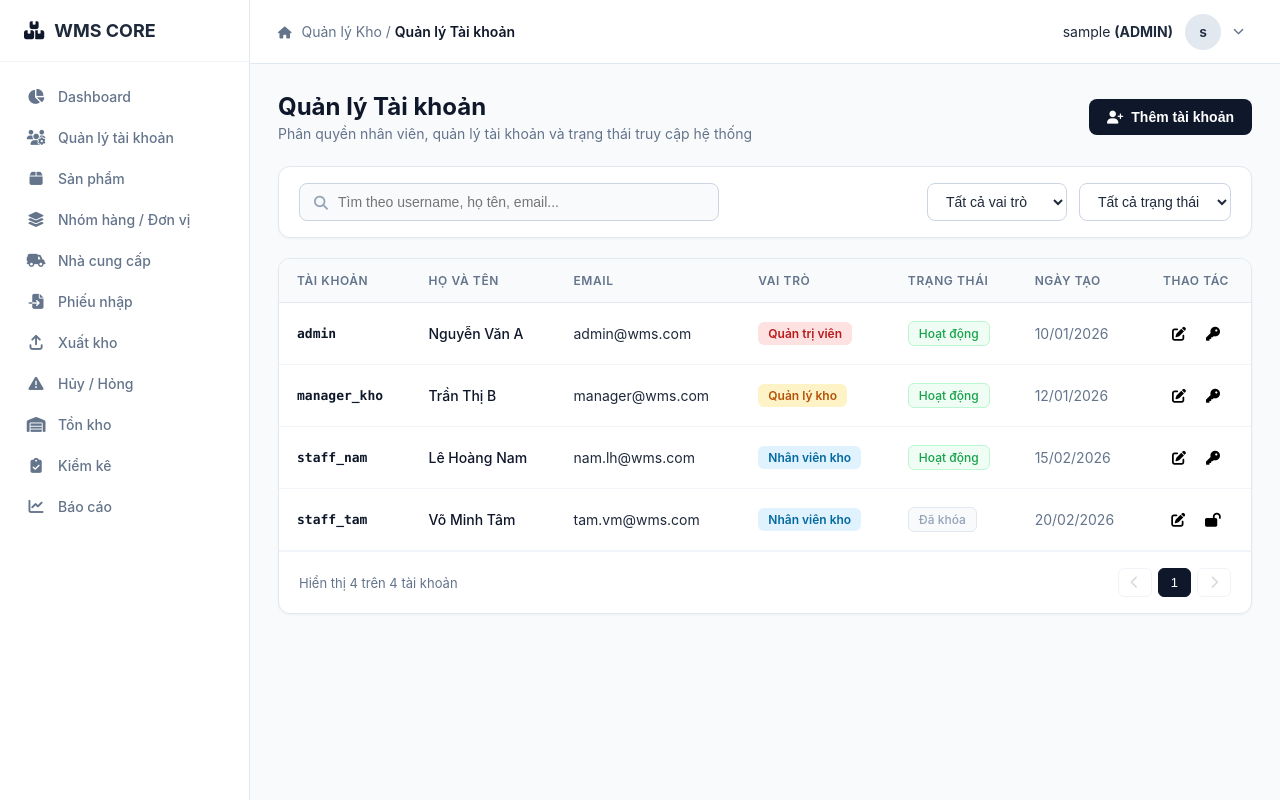
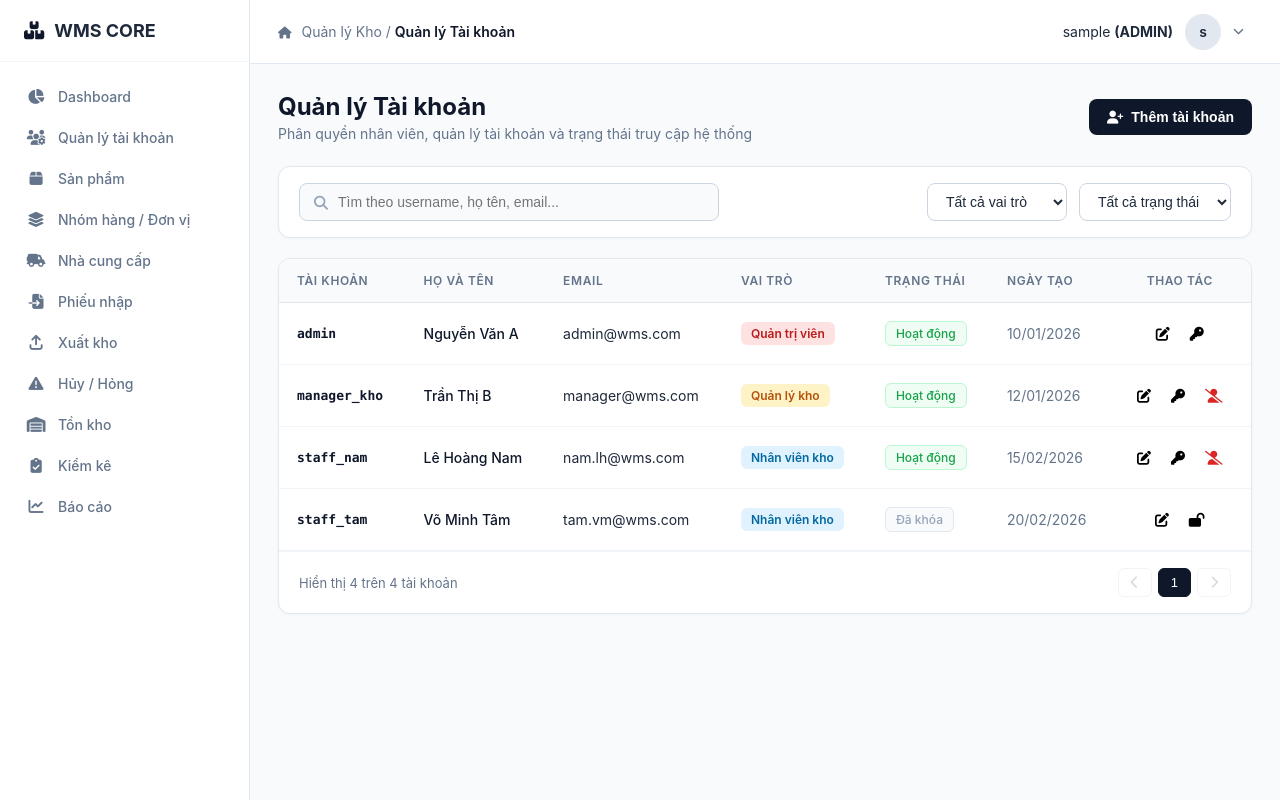
Before and after one commit to tranvugiahan/WarehouseManagement, an ASP.NET Core app: page /User in a window 1280 px wide. Run offline with ASP.NET Core 8, Linux system fonts and the light colour scheme; the visitor is signed in with stand-in values (Sample User, id 1); the project's own start-up code is not run, and a stand-in starts its controllers and pages; some libraries are stand-ins or nearby versions.

Commit message:
feat(ui): add deactivate account action and confirmation modal (TASK-BL05-01)

```diff
--- a/WarehouseManagement/Views/User/Index.cshtml
+++ b/WarehouseManagement/Views/User/Index.cshtml
@@ -51,50 +51,52 @@
                 </tr>
             </thead>
             <tbody id="userTableBody">
-                <tr data-role="Admin" data-status="active">
+                <tr data-username="admin" data-fullname="Nguyễn Văn A" data-role="Admin" data-status="active">
                     <td class="font-mono"><strong>admin</strong></td>
                     <td class="font-medium">Nguyễn Văn A</td>
                     <td>admin@wms.com</td>
                     <td><span class="badge" style="background:#fee2e2; color:#b91c1c; font-weight:600;">Quản trị viên</span></td>
-                    <td><span class="status-badge status-active">Hoạt động</span></td>
+                    <td class="status-cell"><span class="status-badge status-active">Hoạt động</span></td>
                     <td style="color:#64748b;">10/01/2026</td>
-                    <td class="text-right">
+                    <td class="text-right action-cell">
                         <button class="btn-action edit" title="Chỉnh sửa"><i class="fa-solid fa-pen-to-square"></i></button>
                         <button class="btn-action" title="Đổi mật khẩu"><i class="fa-solid fa-key"></i></button>
                     </td>
                 </tr>
-                <tr data-role="Manager" data-status="active">
+                <tr data-username="manager_kho" data-fullname="Trần Thị B" data-role="Manager" data-status="active">
                     <td class="font-mono"><strong>manager_kho</strong></td>
                     <td class="font-medium">Trần Thị B</td>
                     <td>manager@wms.com</td>
                     <td><span class="badge" style="background:#fef3c7; color:#b45309; font-weight:600;">Quản lý kho</span></td>
-                    <td><span class="status-badge status-active">Hoạt động</span></td>
+                    <td class="status-cell"><span class="status-badge status-active">Hoạt động</span></td>
                     <td style="color:#64748b;">12/01/2026</td>
-                    <td class="text-right">
+                    <td class="text-right action-cell">
                         <button class="btn-action edit" title="Chỉnh sửa"><i class="fa-solid fa-pen-to-square"></i></button>
                         <button class="btn-action" title="Đổi mật khẩu"><i class="fa-solid fa-key"></i></button>
+                        <button class="btn-action delete" style="color:#dc2626;" title="Vô hiệu hóa tài khoản" onclick="openDeactivateModal(this)"><i class="fa-solid fa-user-slash"></i></button>
                     </td>
                 </tr>
-                <tr data-role="Staff" data-status="active">
+                <tr data-username="staff_nam" data-fullname="Lê Hoàng Nam" data-role="Staff" data-status="active">
                     <td class="font-mono"><strong>staff_nam</strong></td>
                     <td class="font-medium">Lê Hoàng Nam</td>
                     <td>nam.lh@wms.com</td>
                     <td><span class="badge" style="background:#e0f2fe; color:#0369a1; font-weight:600;">Nhân viên kho</span></td>
-                    <td><span class="status-badge status-active">Hoạt động</span></td>
+                    <td class="status-cell"><span class="status-badge status-active">Hoạt động</span></td>
                     <td style="color:#64748b;">15/02/2026</td>
-                    <td class="text-right">
+                    <td class="text-right action-cell">
                         <button class="btn-action edit" title="Chỉnh sửa"><i class="fa-solid fa-pen-to-square"></i></button>
                         <button class="btn-action" title="Đổi mật khẩu"><i class="fa-solid fa-key"></i></button>
+                        <button class="btn-action delete" style="color:#dc2626;" title="Vô hiệu hóa tài khoản" onclick="openDeactivateModal(this)"><i class="fa-solid fa-user-slash"></i></button>
                     </td>
                 </tr>
-                <tr data-role="Staff" data-status="inactive">
+                <tr data-username="staff_tam" data-fullname="Võ Minh Tâm" data-role="Staff" data-status="inactive">
                     <td class="font-mono"><strong>staff_tam</strong></td>
                     <td class="font-medium">Võ Minh Tâm</td>
                     <td>tam.vm@wms.com</td>
                     <td><span class="badge" style="background:#e0f2fe; color:#0369a1; font-weight:600;">Nhân viên kho</span></td>
-                    <td><span class="status-badge status-inactive">Đã khóa</span></td>
+                    <td class="status-cell"><span class="status-badge status-inactive">Đã khóa</span></td>
                     <td style="color:#64748b;">20/02/2026</td>
-                    <td class="text-right">
+                    <td class="text-right action-cell">
                         <button class="btn-action edit" title="Chỉnh sửa"><i class="fa-solid fa-pen-to-square"></i></button>
                         <button class="btn-action" title="Mở khóa"><i class="fa-solid fa-lock-open"></i></button>
                     </td>
@@ -172,10 +174,77 @@
     </div>
 </div>
 
+<!-- MODAL XÁC NHẬN VÔ HIỆU HÓA TÀI KHOẢN (FR2.3, UI-03, MỤC 8.1) -->
+<div id="deactivateUserModal" class="modal-overlay">
+    <div class="modal-container" style="max-width: 460px;">
+        <div class="modal-header">
+            <h3 style="color: #dc2626; display: flex; align-items: center; gap: 8px;">
+                <i class="fa-solid fa-triangle-exclamation"></i> Xác nhận vô hiệu hóa tài khoản
+            </h3>
+            <button class="modal-close" onclick="closeModal('deactivateUserModal')">&times;</button>
+        </div>
+        <div class="modal-body">
+            <p style="margin-bottom: 12px; color: #1e293b; line-height: 1.5;">
+                Bạn có chắc chắn muốn vô hiệu hóa tài khoản <strong id="deactivateFullName"></strong>
+                (<span class="font-mono" id="deactivateUsername" style="font-weight: 600;"></span>)?
+            </p>
+            <div style="background: #fef2f2; border: 1px solid #fecaca; border-radius: 8px; padding: 12px; color: #991b1b; font-size: 0.9rem; line-height: 1.45;">
+                <i class="fa-solid fa-circle-info"></i> <strong>Lưu ý:</strong> Tài khoản bị vô hiệu hóa sẽ lập tức bị thu hồi phiên truy cập và <strong>không thể đăng nhập</strong> vào hệ thống cho đến khi được quản trị viên mở khóa lại.
+            </div>
+        </div>
+        <div class="modal-footer">
+            <button type="button" class="btn btn-secondary" onclick="closeModal('deactivateUserModal')">Hủy bỏ</button>
+            <button type="button" class="btn" style="background: #dc2626; color: #ffffff; border: none;" onclick="confirmDeactivateUser()">
+                <i class="fa-solid fa-user-slash"></i> Xác nhận vô hiệu hóa
+            </button>
+        </div>
+    </div>
+</div>
+
 @section Scripts {
     <script>
+        let targetUserRow = null;
+
         function openModal(id) { document.getElementById(id).classList.add('show'); }
         function closeModal(id) { document.getElementById(id).classList.remove('show'); }
+
+        function openDeactivateModal(button) {
+            targetUserRow = button.closest('tr');
+            const username = targetUserRow.getAttribute('data-username');
+            const fullName = targetUserRow.getAttribute('data-fullname');
+
+            document.getElementById('deactivateUsername').textContent = username;
+            document.getElementById('deactivateFullName').textContent = fullName;
+            openModal('deactivateUserModal');
+        }
+
+        function confirmDeactivateUser() {
+            if (!targetUserRow) return;
+
+            // Cập nhật trạng thái dòng sang inactive
+            targetUserRow.setAttribute('data-status', 'inactive');
+
+            // Cập nhật badge trạng thái sang "Đã khóa"
+            const statusCell = targetUserRow.querySelector('.status-cell');
+            if (statusCell) {
+                statusCell.innerHTML = '<span class="status-badge status-inactive">Đã khóa</span>';
+            }
+
+            // Cập nhật lại nút thao tác tương ứng với trạng thái đã khóa
+            const actionCell = targetUserRow.querySelector('.action-cell');
+            if (actionCell) {
+                actionCell.innerHTML = `
+                    <button class="btn-action edit" title="Chỉnh sửa"><i class="fa-solid fa-pen-to-square"></i></button>
+                    <button class="btn-action" title="Mở khóa"><i class="fa-solid fa-lock-open"></i></button>
+                `;
+            }
+
+            const username = targetUserRow.getAttribute('data-username');
+            closeModal('deactivateUserModal');
+            targetUserRow = null;
+            filterUsers();
+            alert(`Đã vô hiệu hóa tài khoản "${username}" thành công.`);
+        }
 
         function filterUsers() {
             const keyword = document.getElementById('searchUserInput').value.toLowerCase();
```
Lines whose indentation alone changed are shown as unchanged.
